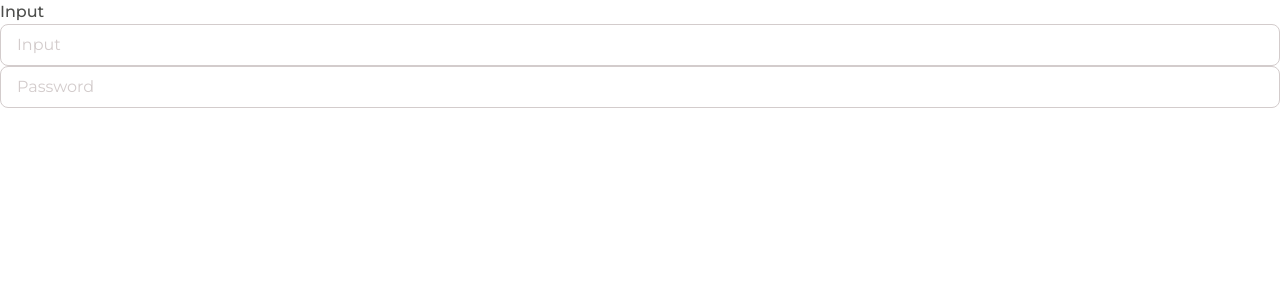
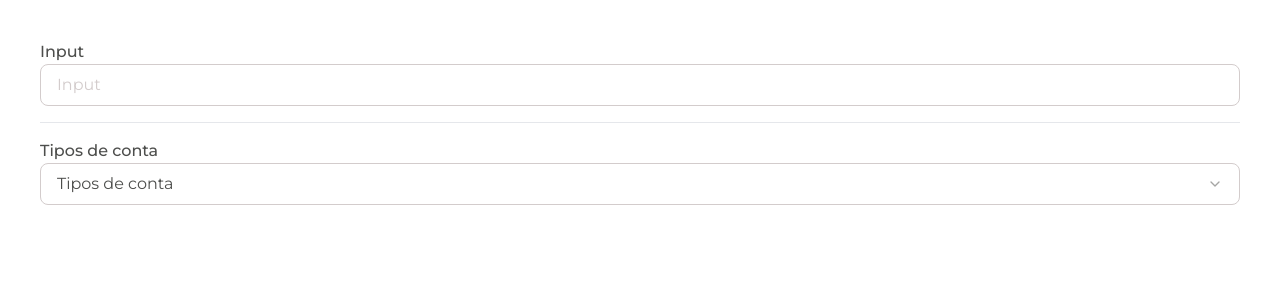
Before and after one commit to GustavoLemes97/financeiro, a Next.js app: page / in a window 1280 px wide. Shown: the top 300 px of the page. Built offline with nearby package versions, Linux system fonts and the light colour scheme.

Commit message:
criar o select

```diff
--- a/package.json
+++ b/package.json
@@ -10,6 +10,7 @@
   },
   "dependencies": {
     "@radix-ui/react-label": "^2.1.0",
+    "@radix-ui/react-select": "^2.1.1",
     "@radix-ui/react-slot": "^1.1.0",
     "class-variance-authority": "^0.7.0",
     "clsx": "^2.1.1",
--- a/src/app/page.tsx
+++ b/src/app/page.tsx
@@ -1,10 +1,10 @@
 "use client";
-import { Input } from "@/components/ui/input";
 import { InputWithLabel } from "@/components/ui/inputWithLabel";
+import { Select } from "@/components/ui/select";
 
 export default function Home() {
   return (
-    <main className="p-0">
+    <main className="p-10 flex flex-col gap-4">
       <InputWithLabel
         labelName={"Input"}
         onChange={() => console.log("teste")}
@@ -12,11 +12,14 @@
         id={"email"}
         placeholder={"Input"}
       />
-      <Input
+
+      <hr />
+
+      <Select
+        items={["Cartão", "Dinheiro", "Aluguel"]}
+        label={"Tipos de conta"}
+        placeholder={"Tipos de conta"}
         onChange={() => console.log("teste")}
-        type={"password"}
-        id={"password"}
-        placeholder={"Password"}
       />
     </main>
   );
--- /dev/null
+++ b/src/components/ui/select.tsx
@@ -0,0 +1,38 @@
+import {
+  SelectShad,
+  SelectContent,
+  SelectItem,
+  SelectTrigger,
+  SelectValue,
+  SelectGroup,
+  SelectLabel,
+} from "@/components/ui/selectShad";
+
+interface SelectProps {
+  items: string[];
+  label: string;
+  placeholder: string;
+  onChange(value: string): void;
+}
+
+const Select = ({ items, label, placeholder, onChange }: SelectProps) => {
+  return (
+    <SelectGroup>
+      <SelectLabel>{label}</SelectLabel>
+      <SelectShad onValueChange={onChange}>
+        <SelectTrigger>
+          <SelectValue placeholder={placeholder} />
+        </SelectTrigger>
+        <SelectContent>
+          {items.map((item) => (
+            <SelectItem key={item} value={item}>
+              {item}
+            </SelectItem>
+          ))}
+        </SelectContent>
+      </SelectShad>
+    </SelectGroup>
+  );
+};
+
+export { Select };
--- /dev/null
+++ b/src/components/ui/selectShad.tsx
@@ -0,0 +1,163 @@
+"use client";
+
+import * as React from "react";
+import * as SelectPrimitive from "@radix-ui/react-select";
+import { Check, ChevronDown, ChevronUp } from "lucide-react";
+
+import { cn } from "@/lib/utils";
+
+const Select = SelectPrimitive.Root;
+
+const SelectGroup = SelectPrimitive.Group;
+
+const SelectValue = SelectPrimitive.Value;
+
+const SelectTrigger = React.forwardRef<
+  React.ElementRef<typeof SelectPrimitive.Trigger>,
+  React.ComponentPropsWithoutRef<typeof SelectPrimitive.Trigger>
+>(({ className, children, ...props }, ref) => (
+  <SelectPrimitive.Trigger
+    ref={ref}
+    className={cn(
+      "flex h-auto w-full rounded-lg border border-soft-grey-2 bg-white px-4 py-2 text-grey file:border-0 file:bg-transparent placeholder:text-soft-grey-2 focus-visible:outline-none focus-visible:ring-1 ring-soft-grey-2 disabled:cursor-not-allowed disabled:opacity-50 items-center justify-between [&>span]:text-grey [&>span]:font-normal [&>span]:line-clamp-1 [&>span]:text-base [&>span]:lg:text-xl",
+      className
+    )}
+    {...props}
+  >
+    {children}
+    <SelectPrimitive.Icon asChild>
+      <ChevronDown className="h-4 w-4 opacity-50" />
+    </SelectPrimitive.Icon>
+  </SelectPrimitive.Trigger>
+));
+SelectTrigger.displayName = SelectPrimitive.Trigger.displayName;
+
+const SelectScrollUpButton = React.forwardRef<
+  React.ElementRef<typeof SelectPrimitive.ScrollUpButton>,
+  React.ComponentPropsWithoutRef<typeof SelectPrimitive.ScrollUpButton>
+>(({ className, ...props }, ref) => (
+  <SelectPrimitive.ScrollUpButton
+    ref={ref}
+    className={cn(
+      "flex cursor-default items-center justify-center py-1",
+      className
+    )}
+    {...props}
+  >
+    <ChevronUp className="h-4 w-4" />
+  </SelectPrimitive.ScrollUpButton>
+));
+SelectScrollUpButton.displayName = SelectPrimitive.ScrollUpButton.displayName;
+
+const SelectScrollDownButton = React.forwardRef<
+  React.ElementRef<typeof SelectPrimitive.ScrollDownButton>,
+  React.ComponentPropsWithoutRef<typeof SelectPrimitive.ScrollDownButton>
+>(({ className, ...props }, ref) => (
+  <SelectPrimitive.ScrollDownButton
+    ref={ref}
+    className={cn(
+      "flex cursor-default items-center justify-center py-1",
+      className
+    )}
+    {...props}
+  >
+    <ChevronDown className="h-4 w-4" />
+  </SelectPrimitive.ScrollDownButton>
+));
+SelectScrollDownButton.displayName =
+  SelectPrimitive.ScrollDownButton.displayName;
+
+const SelectContent = React.forwardRef<
+  React.ElementRef<typeof SelectPrimitive.Content>,
+  React.ComponentPropsWithoutRef<typeof SelectPrimitive.Content>
+>(({ className, children, position = "popper", ...props }, ref) => (
+  <SelectPrimitive.Portal>
+    <SelectPrimitive.Content
+      ref={ref}
+      className={cn(
+        "relative z-50 max-h-96 min-w-[8rem] overflow-hidden rounded-md border border-neutral-200 bg-white text-neutral-950 shadow-md data-[state=open]:animate-in data-[state=closed]:animate-out data-[state=closed]:fade-out-0 data-[state=open]:fade-in-0 data-[state=closed]:zoom-out-95 data-[state=open]:zoom-in-95 data-[side=bottom]:slide-in-from-top-2 data-[side=left]:slide-in-from-right-2 data-[side=right]:slide-in-from-left-2 data-[side=top]:slide-in-from-bottom-2 dark:border-neutral-800 dark:bg-neutral-950 dark:text-neutral-50",
+        position === "popper" &&
+          "data-[side=bottom]:translate-y-1 data-[side=left]:-translate-x-1 data-[side=right]:translate-x-1 data-[side=top]:-translate-y-1",
+        className
+      )}
+      position={position}
+      {...props}
+    >
+      <SelectScrollUpButton />
+      <SelectPrimitive.Viewport
+        className={cn(
+          "p-1",
+          position === "popper" &&
+            "h-[var(--radix-select-trigger-height)] w-full min-w-[var(--radix-select-trigger-width)]"
+        )}
+      >
+        {children}
+      </SelectPrimitive.Viewport>
+      <SelectScrollDownButton />
+    </SelectPrimitive.Content>
+  </SelectPrimitive.Portal>
+));
+SelectContent.displayName = SelectPrimitive.Content.displayName;
+
+const SelectLabel = React.forwardRef<
+  React.ElementRef<typeof SelectPrimitive.Label>,
+  React.ComponentPropsWithoutRef<typeof SelectPrimitive.Label>
+>(({ className, ...props }, ref) => (
+  <SelectPrimitive.Label
+    ref={ref}
+    className={cn("text-grey font-medium text-base lg:text-xl", className)}
+    {...props}
+  />
+));
+SelectLabel.displayName = SelectPrimitive.Label.displayName;
+
+const SelectItem = React.forwardRef<
+  React.ElementRef<typeof SelectPrimitive.Item>,
+  React.ComponentPropsWithoutRef<typeof SelectPrimitive.Item>
+>(({ className, children, ...props }, ref) => (
+  <SelectPrimitive.Item
+    ref={ref}
+    className={cn(
+      "relative flex w-full cursor-default select-none items-center rounded-sm py-1.5 pl-8 pr-2 text-base outline-none focus:bg-neutral-100 focus:text-neutral-900 data-[disabled]:pointer-events-none data-[disabled]:opacity-50 dark:focus:bg-neutral-800 dark:focus:text-neutral-50 [&>span]:text-grey [&>span]:font-normal [&>span]:line-clamp-1 [&>span]:text-base [&>span]:lg:text-xl",
+      className
+    )}
+    {...props}
+  >
+    <span className="absolute left-2 flex h-3.5 w-3.5 items-center justify-center">
+      <SelectPrimitive.ItemIndicator>
+        <Check className="h-4 w-4" />
+      </SelectPrimitive.ItemIndicator>
+    </span>
+
+    <SelectPrimitive.ItemText>{children}</SelectPrimitive.ItemText>
+  </SelectPrimitive.Item>
+));
+SelectItem.displayName = SelectPrimitive.Item.displayName;
+
+const SelectSeparator = React.forwardRef<
+  React.ElementRef<typeof SelectPrimitive.Separator>,
+  React.ComponentPropsWithoutRef<typeof SelectPrimitive.Separator>
+>(({ className, ...props }, ref) => (
+  <SelectPrimitive.Separator
+    ref={ref}
+    className={cn(
+      "-mx-1 my-1 h-px bg-neutral-100 dark:bg-neutral-800",
+      className
+    )}
+    {...props}
+  />
+));
+SelectSeparator.displayName = SelectPrimitive.Separator.displayName;
+
+export {
+  Select as SelectShad,
+  SelectGroup,
+  SelectValue,
+  SelectTrigger,
+  SelectContent,
+  SelectLabel,
+  SelectItem,
+  SelectSeparator,
+  SelectScrollUpButton,
+  SelectScrollDownButton,
+};
```
Also changed, not shown: 1 other file (tests, documents, lock files or other folders).
